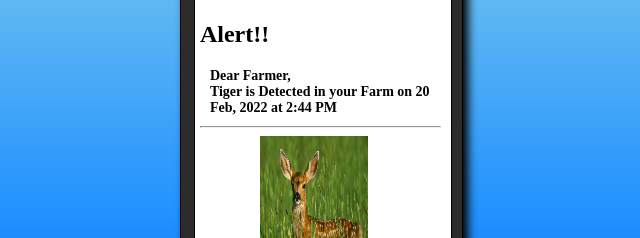
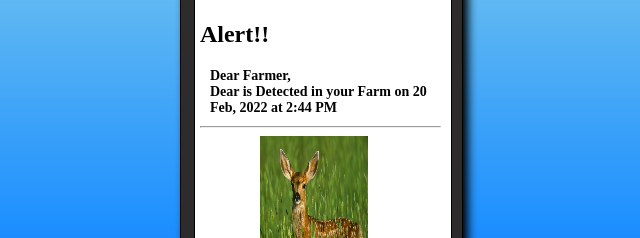
Before and after one commit to rutuja16/Team-L, a plain HTML site: page UI-Design Team L/last.html in a window 1280 px wide. Shown: the part 155-393 px from the top of the page, 346-986 px from the left. Drawn offline with nearby package versions, Linux system fonts and the light colour scheme.

Commit message:
Update last.html

```diff
--- a/UI-Design Team L/last.html
+++ b/UI-Design Team L/last.html
@@ -22,7 +22,7 @@
                     </header>
                     <section class="s6" >
                         <h2 style="margin-botton:0px">Alert!!</h2>
-                        <p>Dear Farmer,<br>Tiger is Detected in your Farm on 20 Feb, 2022 at 2:44 PM</p>
+                        <p>Dear Farmer,<br>Dear is Detected in your Farm on 20 Feb, 2022 at 2:44 PM</p>
                         <hr>
                         <div class="animal deer"></div>
                         <hr>
```
